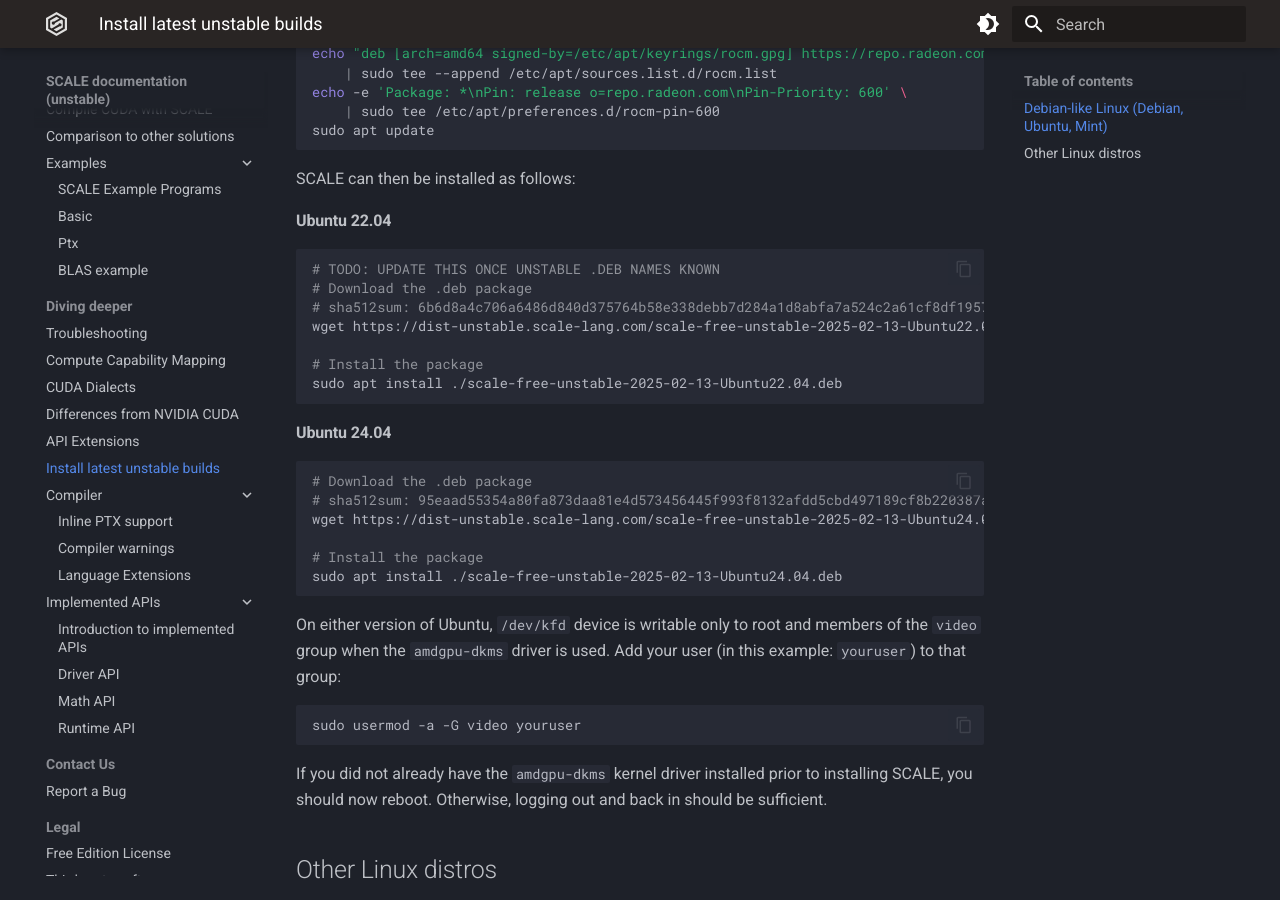
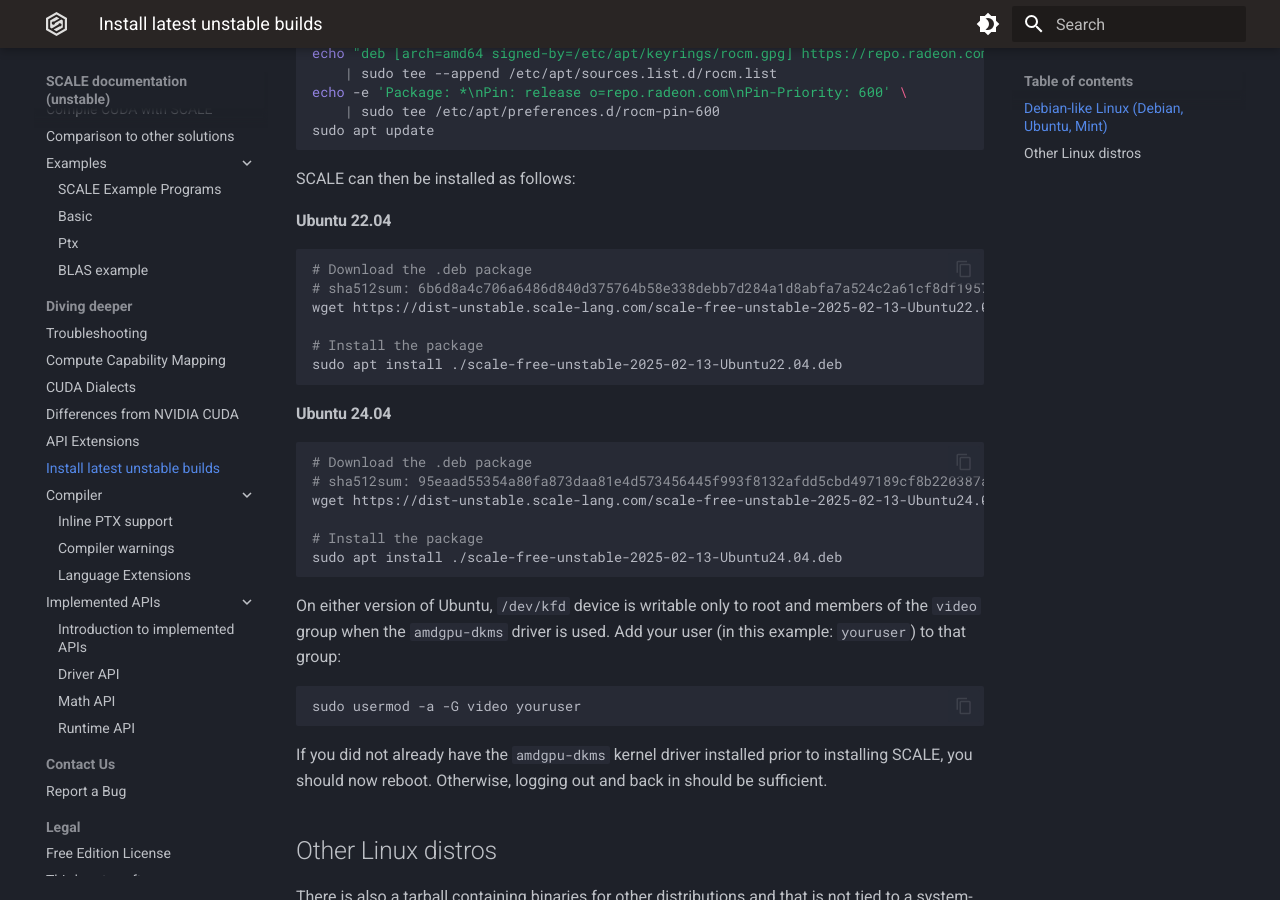
Before and after one commit to spectral-compute/scale-docs, an MkDocs documentation site: the page built from docs/manual/how-to-install-unstable.md, in a window 1280 px wide and 900 px high, scrolled down 1039 px. Built offline with MkDocs 1.6.1 and Material for MkDocs 9.7.7, drawn with Linux system fonts in a browser that asks for light colours.

Commit message:
Remove TODO-comment that is satisfied

````diff
--- a/docs/manual/how-to-install-unstable.md
+++ b/docs/manual/how-to-install-unstable.md
@@ -47,7 +47,6 @@ SCALE can then be installed as follows:
 
 <h4>Ubuntu 22.04</h4>
 ```bash
-# TODO: UPDATE THIS ONCE UNSTABLE .DEB NAMES KNOWN
 # Download the .deb package
 # sha512sum: 6b6d8a4c706a6486d840d375764b58e338debb7d284a1d8abfa7a524c2a61cf8df1957e4f223a389158a0c3a4f3d53fc99c96a1de78affc209bd55369b776f42
 wget https://dist-unstable.scale-lang.com/scale-free-unstable-2025-02-13-Ubuntu22.04.deb
````
